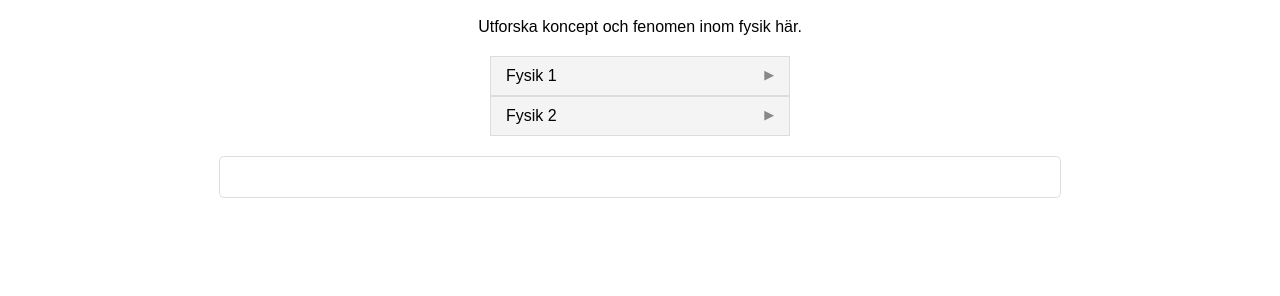
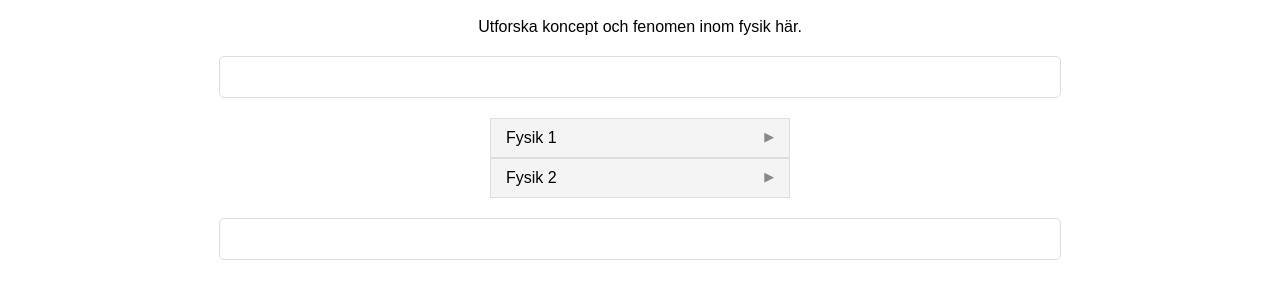
Before and after one commit to PeterMaFyAI/PeterMaFyAI.github.io, a plain HTML site: page fysik.html in a window 1280 px wide. Shown: the part 136-432 px from the top of the page. Drawn offline with Linux system fonts and the light colour scheme.

Commit message:
Update fysik.html

```diff
--- a/fysik.html
+++ b/fysik.html
@@ -16,8 +16,13 @@
     </nav>
     <h1>Fysik</h1>
     <p>Utforska koncept och fenomen inom fysik här.</p>
+
+    <!-- Container for the menu -->
+    <div class="menu-container"></div>
+
     <!-- Container for dynamic lesson content -->
-    <div id="lesson-container"></div>
+    <div class="lesson-container" id="lesson-container"></div>
+
     <script src="js/lessons.js" defer></script>
 </body>
 </html>
```
